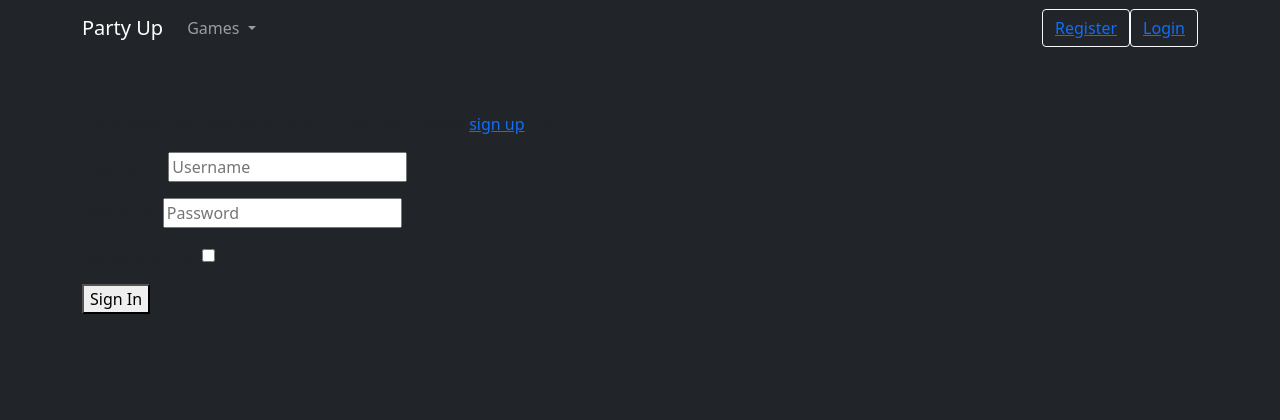
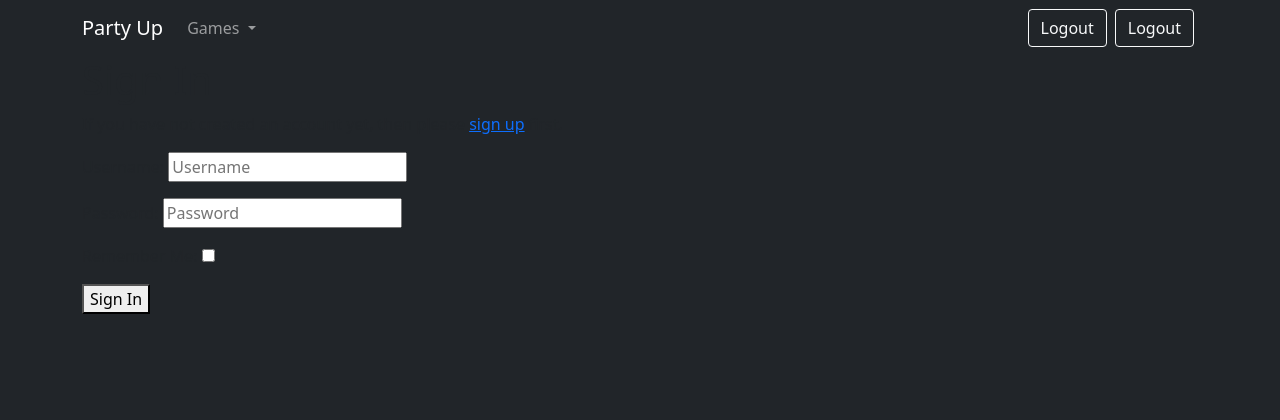
Before and after one commit to Code-Institute-Submissions/LordButley-PartyUp_DecResub, a Django app: page /accounts/login/ in a window 1280 px wide. Shown: the top 420 px of the page. Run offline with Django 3.2, Linux system fonts and the light colour scheme; data that the repository does not hold is empty; some libraries are stand-ins or nearby versions.

Commit message:
add styles to login/logout/register button

```diff
--- a/static/css/style.css
+++ b/static/css/style.css
@@ -26,6 +26,10 @@ body {
 #index-background-image{
     background-image: url("https://res.cloudinary.com/partyupcloud/image/upload/v1658577580/cool-background_suzhkt.png");
     background-size: contain;
+}
+
+.bg-custom {
+    background-color: #eeeeee; !important
 }
 
 
--- a/templates/nav.html
+++ b/templates/nav.html
@@ -31,15 +31,13 @@
             </ul>
         </div>
         {% if user.is_authenticated %}
-        <button type="button" class="btn btn-outline-light">
-            <a href="{% url 'account_logout' %}">Logout</a>
-        </button>
+
+        <a class="btn btn-outline-light bg-custom" href="{% url 'account_logout' %}">Logout</a>
+
         {% else %}
-        <button type="button" class="btn btn-outline-light">
-            <a href="{% url 'account_signup' %}">Register</a>
-        </button>
-        <button type="button" class="btn btn-outline-light">
-            <a href="{% url 'account_login' %}">Login</a>
-        </button>
+        <a class="btn btn-outline-light bg-custom mx-1" href="{% url 'account_signup' %}">Logout</a>
+
+        <a class="btn btn-outline-light bg-custom mx-1" href="{% url 'account_login' %}">Logout</a>
+
         {% endif %}
 </nav>
```
